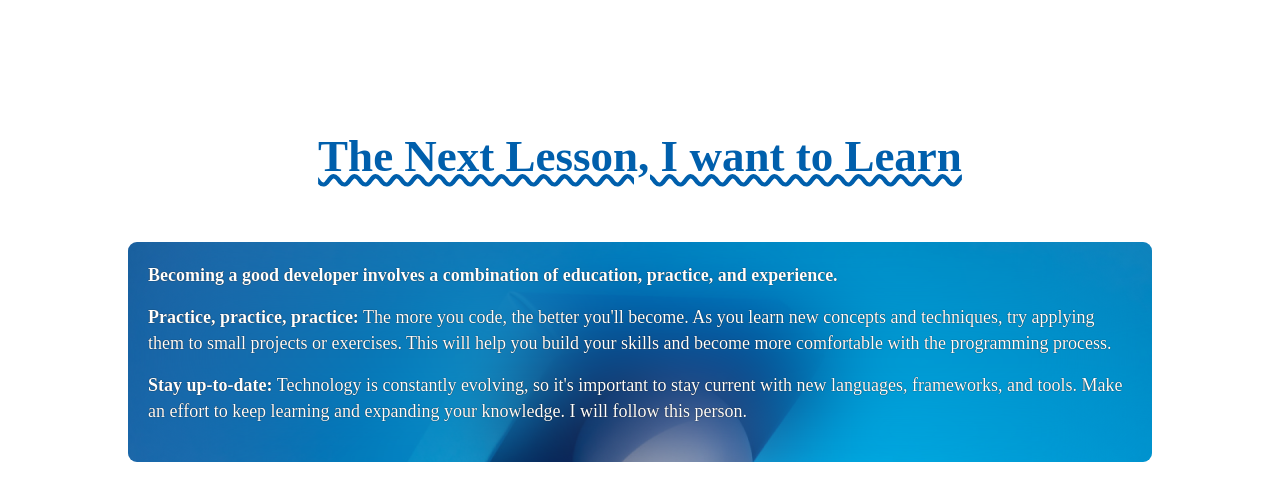
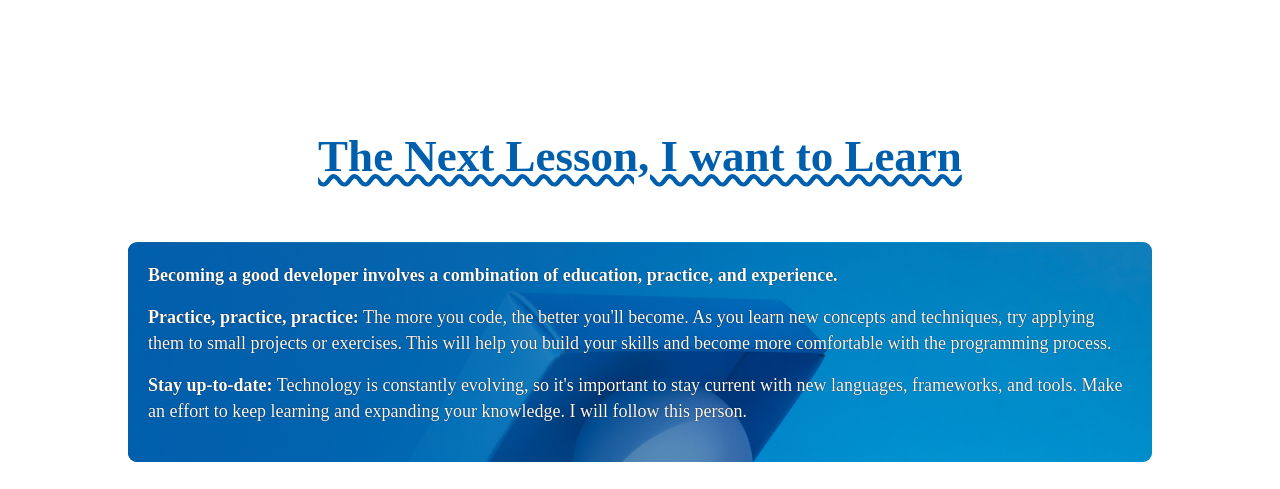
Before and after one commit to Toufiquer/2023-assignment-1, a plain HTML site: page index.html in a window 1280 px wide. Shown: the part 2580-3069 px from the top of the page. Drawn offline with Linux system fonts and the light colour scheme; grey boxes are pictures that could not be loaded.

Commit message:
update gradient

```diff
--- a/style.css
+++ b/style.css
@@ -224,7 +224,7 @@ body {
 }
 
 #video .container .details .text {
-  backdrop-filter: blur(50px);
+  background-image: url(img/gradient1.png);
   height: 100%;
   height: 180px;
   border-radius: 9px;
```
